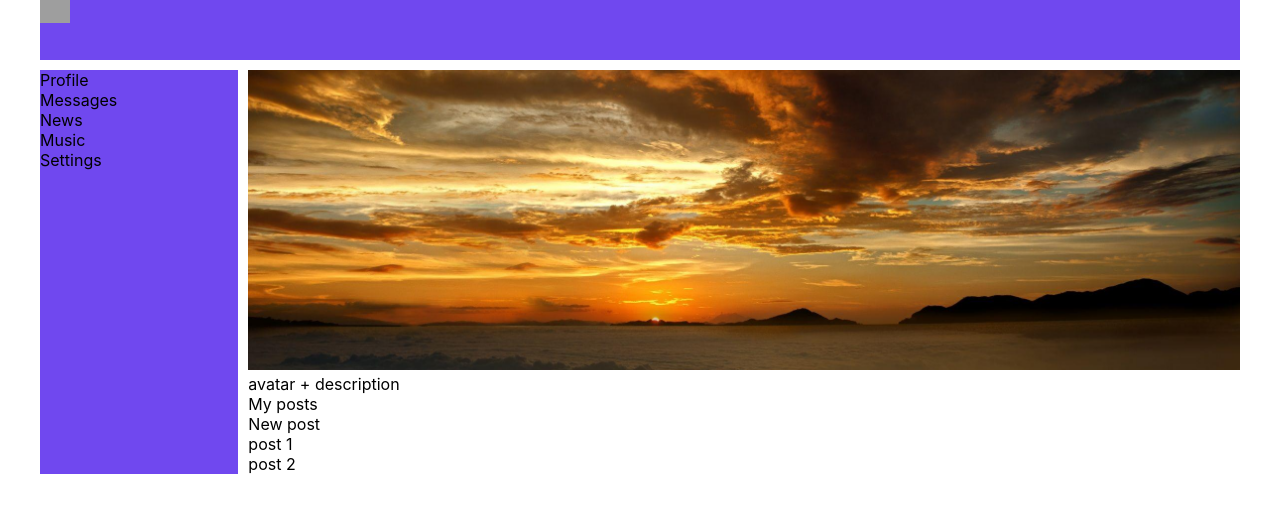
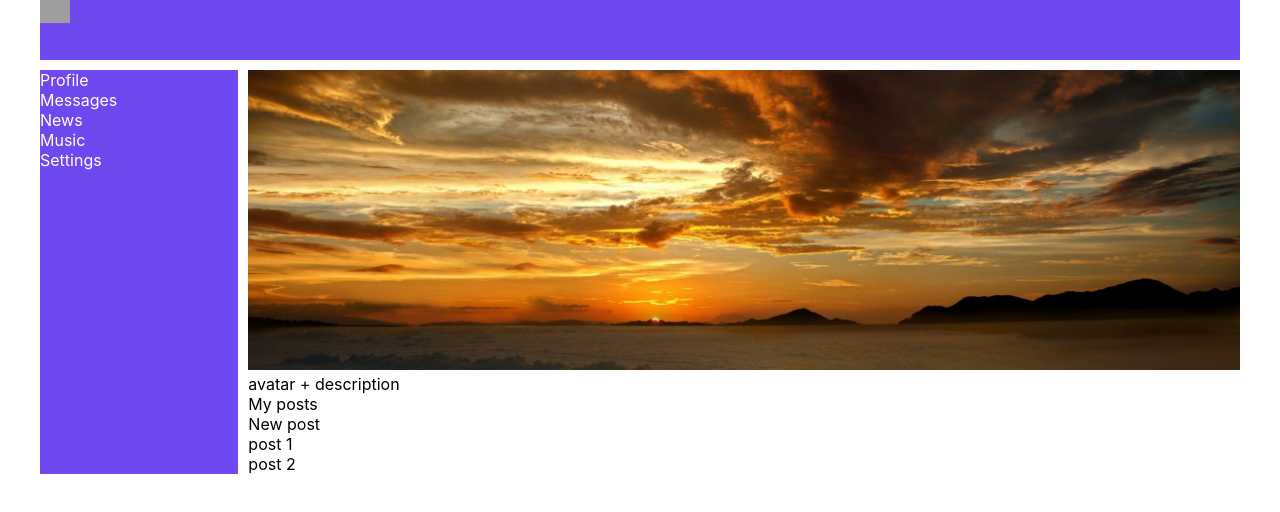
Before and after one commit to T-DubX/Way-of-the-Samurai, a React (Create React App) app: page /profile in a window 1280 px wide. Shown: the top 512 px of the page. Built offline with nearby package versions, Linux system fonts and the light colour scheme; grey boxes are pictures that could not be loaded.

Commit message:
added css module

```diff
--- a/src/App.css
+++ b/src/App.css
@@ -20,28 +20,3 @@ a {
     grid-template-columns: 2fr 10fr;
     grid-gap: 10px;
 }
-
-.header {
-    grid-area: h;
-    background-color: #7048ef;
-}
-
-.header img {
-    width: 30px;
-}
-
-.nav {
-    grid-area: n;
-    background-color: #7048ef;
-}
-
-.content {
-    grid-area: c;
-    background-color: white;
-}
-
-.content img {
-    width: 100%;
-    max-height: 300px;
-    object-fit: cover;
-}
--- a/src/App.tsx
+++ b/src/App.tsx
@@ -1,8 +1,8 @@
 import React from 'react';
 import './App.css';
-import {Header} from "./components/Header";
-import {Navbar} from "./components/Navbar";
-import {Profile} from "./components/Profile";
+import {Header} from "./components/header/Header";
+import {Navbar} from "./components/navbar/Navbar";
+import {Profile} from "./components/profile/Profile";
 
 function App(): JSX.Element {
     return (
--- /dev/null
+++ b/src/components/header/Header.module.css
@@ -0,0 +1,8 @@
+.header {
+    grid-area: h;
+    background-color: #7048ef;
+}
+
+.header img {
+    width: 30px;
+}
--- a/src/components/Header.tsx
+++ b/src/components/header/Header.tsx
@@ -1,9 +1,10 @@
 import React from 'react';
-import logo from '../assets/images/logo.svg'
+import logo from '../../assets/images/logo.svg'
+import s from './Header.module.css'
 
 export const Header = () => {
     return (
-        <header className='header'>
+        <header className={s.header}>
             <img src={logo} alt=""/>
         </header>
     );
--- /dev/null
+++ b/src/components/navbar/Navbar.module.css
@@ -0,0 +1,8 @@
+.nav {
+    grid-area: n;
+    background-color: #7048ef;
+}
+
+.item {
+    color: white;
+}
--- a/src/components/Navbar.tsx
+++ b/src/components/navbar/Navbar.tsx
@@ -1,21 +1,22 @@
 import React from 'react';
+import s from './Navbar.module.css'
 
 export const Navbar = () => {
     return (
-        <nav className='nav'>
-            <div>
+        <nav className={s.nav}>
+            <div className={s.item}>
                 <a href="#">Profile</a>
             </div>
-            <div>
+            <div className={s.item}>
                 <a href="#">Messages</a>
             </div>
-            <div>
+            <div className={s.item}>
                 <a href="#">News</a>
             </div>
-            <div>
+            <div className={s.item}>
                 <a href="#">Music</a>
             </div>
-            <div>
+            <div className={s.item}>
                 <a href="#">Settings</a>
             </div>
         </nav>
--- /dev/null
+++ b/src/components/profile/Profile.module.css
@@ -0,0 +1,10 @@
+.content {
+    grid-area: c;
+    background-color: white;
+}
+
+.content img {
+    width: 100%;
+    max-height: 300px;
+    object-fit: cover;
+}
--- a/src/components/Profile.tsx
+++ b/src/components/profile/Profile.tsx
@@ -1,9 +1,10 @@
 import React from 'react';
-import mainImg from '../assets/images/2219350.jpg'
+import mainImg from '../../assets/images/2219350.jpg'
+import s from './Profile.module.css'
 
 export const Profile = () => {
     return (
-        <div className='content'>
+        <div className={s.content}>
             <img src={mainImg} alt=""/>
             <div>
                 avatar + description
@@ -15,14 +16,16 @@ export const Profile = () => {
             <div>
                 New post
             </div>
+            <div className={s.posts}>
+                <div className={s.item}>
+                    post 1
+                </div>
 
-            <div>
-                post 1
+                <div className={s.item}>
+                    post 2
+                </div>
             </div>
 
-            <div>
-                post 2
-            </div>
         </div>
     );
 };
```
